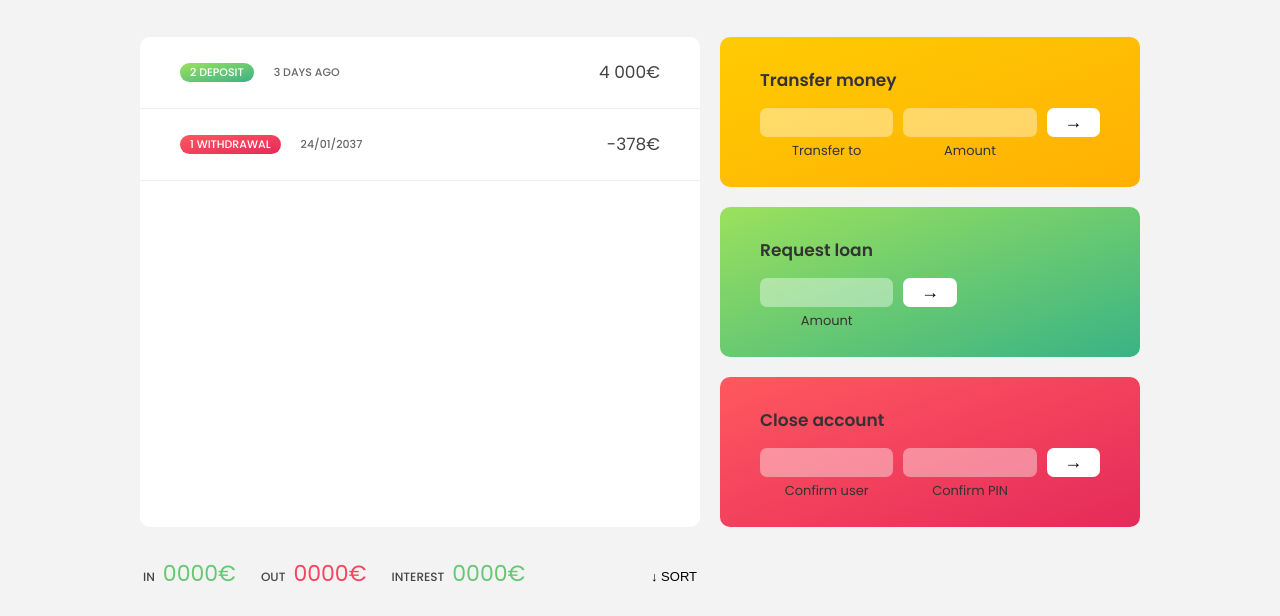
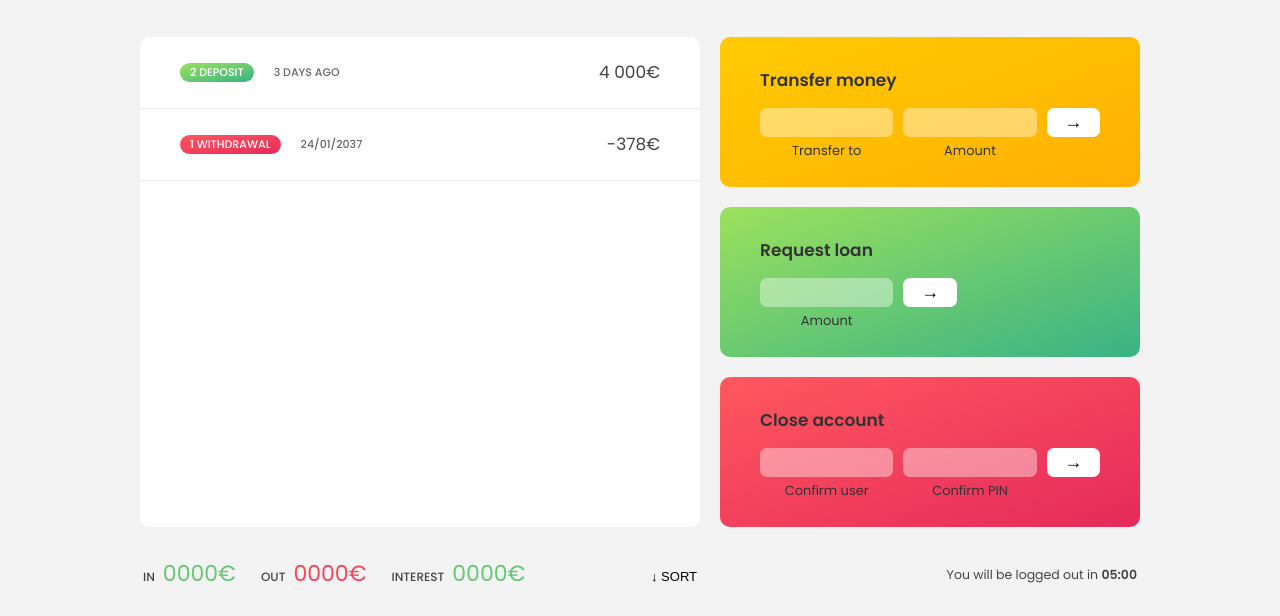
Before and after one commit to thecthebest/Bankist-App, a plain HTML site: page index.html in a window 1280 px wide. Shown: the part 184-800 px from the top of the page. Drawn offline with Linux system fonts and the light colour scheme.

Commit message:
Added a <p> tag to show timer option
The timer will show time left before logout if no activity is detected.

```diff
--- a/index.html
+++ b/index.html
@@ -100,6 +100,10 @@
           <label class="form__label">Confirm PIN</label>
         </form>
       </div>
+       <!-- LOGOUT TIMER -->
+       <p class="logout-timer">
+        You will be logged out in <span class="timer">05:00</span>
+      </p>
       </main>
   </body>
 </html>
```
